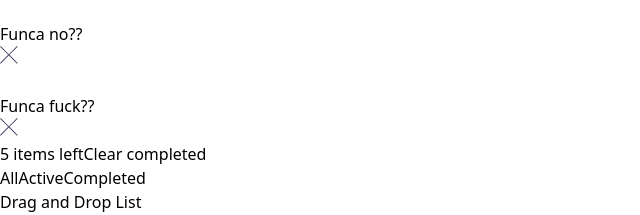
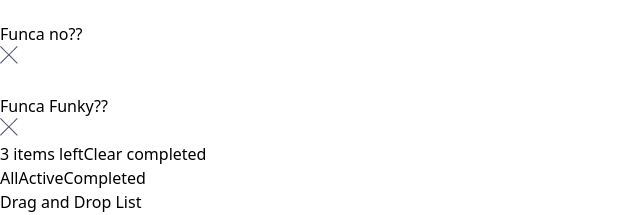
Before and after one commit to Electrocisko/Todo-react-tailwind, a React (Vite) app in the folder my-project/: page / in a window 1280 px wide. Shown: the part 298-513 px from the top of the page, without its empty margins (0-640 px from the left). Built offline with nearby package versions, Linux system fonts and the light colour scheme.

Commit message:
clear completed

```diff
--- a/my-project/src/App.jsx
+++ b/my-project/src/App.jsx
@@ -7,31 +7,64 @@ import TodoList from "./components/TodoList";
 
 
 const initialState= [
-  {id:1,  title: "Funca esto??", completed: false},
+  {id:1,  title: "Funca esto??", completed: true},
   {id:2,  title: "Funca ", completed: false},
   {id:3,  title: "Funca si??", completed: true},
   {id:4,  title: "Funca no??", completed: false},
-  {id:5,  title: "Funca fuck??", completed: false}
+  {id:5,  title: "Funca Funky??", completed: false}
 ]
-
-
 
 const App = () => {
 
   const [todos, setTodos] = useState(initialState);
+
+  const createTodo = (title) => {
+
+    const newTodo = {
+      id: Date.now(),
+      title: title,
+      completed: false
+    }
+    setTodos([...todos, newTodo])
+  }
+
+  const updatedTodo = (id) => {
+     const list = todos.map((item) =>{
+          if(item.id === id) {
+            item.completed = !item.completed
+          }
+          return item
+        })
+        setTodos(list);
+  }
+
+  const removeTodo = (id) => {
+    let list = todos.filter((todo) => todo.id !== id )
+    setTodos(list)
+  }
+
+
+  const computedItemsLeft = () => {
+    return todos.filter((todo) => !todo.completed).length;
+  }
+
+  const clearComplete = () => {
+    let list = todos.filter((todo) => todo.completed === false )
+    setTodos(list)
+  }
 
   return (
     <div className="min-h-screen bg-gray-200 bg-[url('./assets/images/bg-mobile-light.jpg')] bg-contain bg-no-repeat">
       <Header />
 
       <main className="container mx-auto mt-8 px-4 ">
-        <TodoCreate />
+        <TodoCreate createTodo={createTodo} />
 
-        <TodoList todos={todos}/>
+        <TodoList todos={todos} updatedTodo={updatedTodo} removeTodo={removeTodo}/>
 
-        <TodoComputed/>
+        <TodoComputed computedItemsLeft={computedItemsLeft()} clearComplete={clearComplete}/>
 
-        <TodoFilter/>
+        <TodoFilter />
 
       </main>
 
--- a/my-project/src/components/TodoComputed.jsx
+++ b/my-project/src/components/TodoComputed.jsx
@@ -1,9 +1,10 @@
 
-const TodoComputed = () => {
+const TodoComputed = ({computedItemsLeft, clearComplete}) => {
+
     return (
         <section className="flex justify-between rounded-b-md bg-white px-4 py-4">
-        <span className="text-gray-500">5 items left</span>
-        <button className="text-gray-500">Clear completed</button>
+        <span className="text-gray-500">{computedItemsLeft} items left</span>
+        <button onClick={() => {clearComplete()}} className="text-gray-500">Clear completed</button>
       </section>
     )
 }
--- a/my-project/src/components/TodoCreate.jsx
+++ b/my-project/src/components/TodoCreate.jsx
@@ -1,12 +1,31 @@
+import { useState } from "react"
 
-const TodoCreate = () => {
+
+
+const TodoCreate = ({createTodo}) => {
+
+  const [title, setTitle] = useState("");
+
+
+  const handleSubmit = (e) => {
+    e.preventDefault()
+   if (!title.trim()) {
+    return setTitle("")
+   }
+    createTodo(title);
+    setTitle("");
+  }
+
+
     return (
-        <form className=" flex items-center gap-4 overflow-hidden rounded-md bg-white px-4 py-3">
+        <form onSubmit={handleSubmit} className=" flex items-center gap-4 overflow-hidden rounded-md bg-white px-4 py-3">
         <span className="inline-block h-5 w-5 rounded-full border-2 "></span>
         <input
           type="text"
           placeholder="Create a new Todo"
           className="w-full text-gray-400 outline-none"
+          value={title}
+          onChange={(e) => setTitle(e.target.value)}
         />
       </form>
     )
--- a/my-project/src/components/TodoFilter.jsx
+++ b/my-project/src/components/TodoFilter.jsx
@@ -5,7 +5,7 @@ const TodoFilter = () => {
         <div className="flex justify-center gap-4 bg-white p-4">
           <button className="text-blue-600">All</button>
           <button className="hover:text-blue-600">Active</button>
-          <button className="hover:text-blue-600">Completed</button>
+          <button   className="hover:text-blue-600">Completed</button>
         </div>
       </section>
     )
--- a/my-project/src/components/TodoItem.jsx
+++ b/my-project/src/components/TodoItem.jsx
@@ -1,17 +1,22 @@
 import CrossIcon from "./icons/CrossIcon";
+import CheckIcon from "./icons/CheckIcon";
 
-const TodoItem = ({todo}) => {
+const TodoItem = ({ todo, updatedTodo, removeTodo }) => {
+  const { id, title, completed } = todo;
 
+  return (
+    <article className="flex gap-4 border-b border-b-gray-400 px-4 py-4">
 
-    return (
-        <article className="flex gap-4 border-b border-b-gray-400 px-4 py-4">
-        <button className="inline-block h-5 w-5  flex-none  rounded-full border-2 "></button>
-        <p className="grow text-gray-500">{todo.title}</p>
-        <button className="flex-none">
-          <CrossIcon />
-        </button>
-      </article>
-    )
-}
+      <button onClick={() => updatedTodo(id)}   className={` h-5 w-5 rounded-full border-2 flex-none ${completed ? "flex justify-center items-center   flex-none  bg-gradient-to-r from-teal-400 to-purple-500" : "inline-block" }`}>
+        {completed &&  <CheckIcon />}
+      </button>
+
+      <p className={`grow text-gray-500 ${completed && "text-decoration-line: line-through"}`}>{title}</p>
+      <button onClick={() => removeTodo(id)}  className="flex-none">
+        <CrossIcon />
+      </button>
+    </article>
+  );
+};
 
 export default TodoItem;
--- a/my-project/src/components/TodoList.jsx
+++ b/my-project/src/components/TodoList.jsx
@@ -1,13 +1,13 @@
 import TodoItem from "./TodoItem";
 
 
-const TodoList = ({todos}) => {
+const TodoList = ({todos, updatedTodo, removeTodo }) => {
 
 
     return (
         <div className="mt-8 rounded-t-md bg-white">
         { todos.map((todo) => (
-             <TodoItem key={todo.id} todo={todo}/>
+             <TodoItem key={todo.id} todo={todo} updatedTodo={updatedTodo} removeTodo={removeTodo}/>
         ))
         }
       </div>
--- /dev/null
+++ b/my-project/src/components/icons/CheckIcon.jsx
@@ -0,0 +1,17 @@
+const CheckIcon = ({ ...props }) => {
+  return (
+    <svg
+        {...props}
+        xmlns="http://www.w3.org/2000/svg"
+        width="11" height="9">
+      <path
+        fill="none"
+        stroke="#FFF"
+        strokeWidth="2"
+        d="M1 4.304L3.696 7l6-6"
+      />
+    </svg>
+  );
+};
+
+export default CheckIcon;
```
